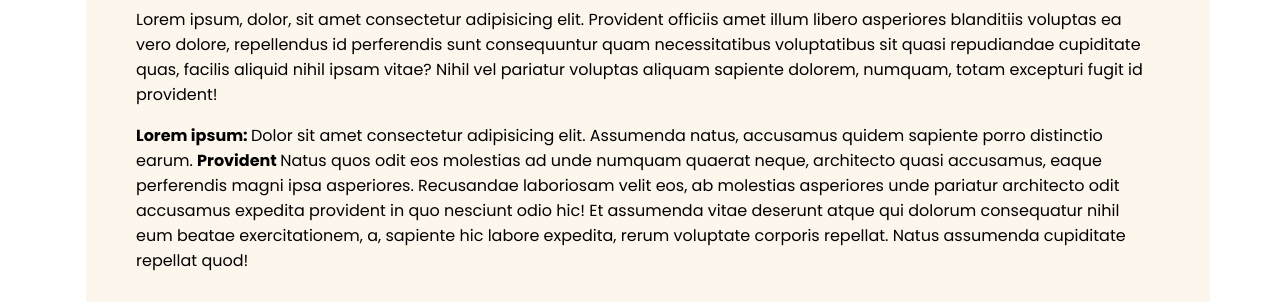
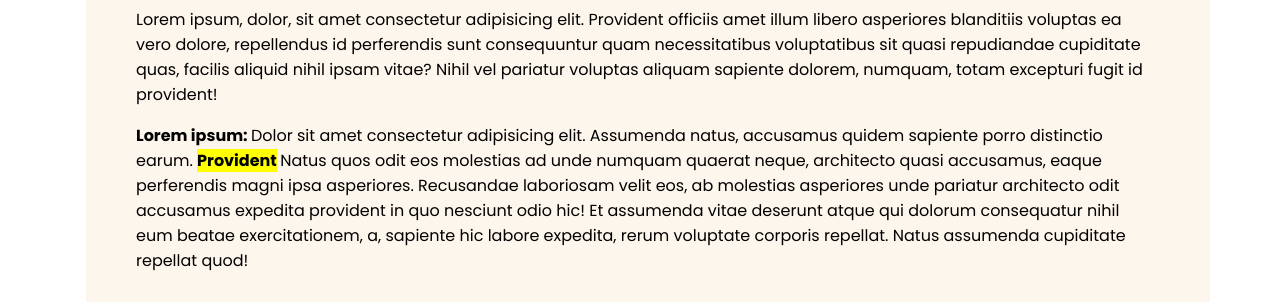
Before and after one commit to islamfakrul/Assignment1-Class1, a plain HTML site: page index.html in a window 1280 px wide. Shown: the part 177-479 px from the top of the page. Drawn offline with Linux system fonts and the light colour scheme.

Commit message:
Update index.html

```diff
--- a/index.html
+++ b/index.html
@@ -54,7 +54,7 @@
 		</p>
 
 		<p>
-			<b>Lorem ipsum: </b>Dolor sit amet consectetur adipisicing elit. Assumenda natus, accusamus quidem sapiente porro distinctio earum. <strong>Provident </strong>Natus quos odit eos molestias ad unde numquam quaerat neque, architecto quasi accusamus, eaque perferendis magni ipsa asperiores. Recusandae laboriosam velit eos, ab molestias asperiores unde pariatur architecto odit accusamus expedita provident in quo nesciunt odio hic! Et assumenda vitae deserunt atque qui dolorum consequatur nihil eum beatae exercitationem, a, sapiente hic labore expedita, rerum voluptate corporis repellat. Natus assumenda cupiditate repellat quod!
+			<b>Lorem ipsum: </b>Dolor sit amet consectetur adipisicing elit. Assumenda natus, accusamus quidem sapiente porro distinctio earum. <mark><strong>Provident</mark> </strong>Natus quos odit eos molestias ad unde numquam quaerat neque, architecto quasi accusamus, eaque perferendis magni ipsa asperiores. Recusandae laboriosam velit eos, ab molestias asperiores unde pariatur architecto odit accusamus expedita provident in quo nesciunt odio hic! Et assumenda vitae deserunt atque qui dolorum consequatur nihil eum beatae exercitationem, a, sapiente hic labore expedita, rerum voluptate corporis repellat. Natus assumenda cupiditate repellat quod!
 		</p>
 
 		<h2>
```
